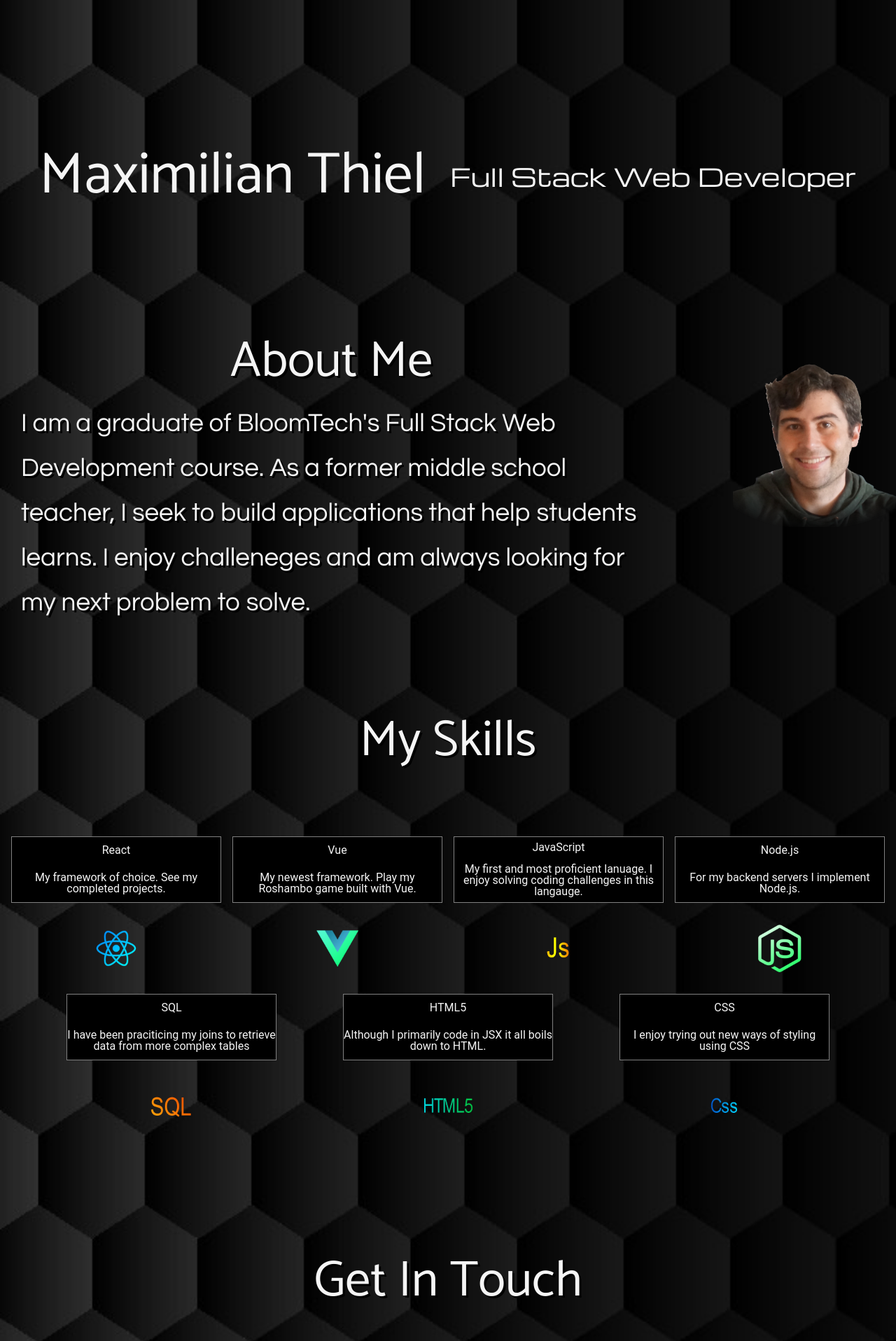
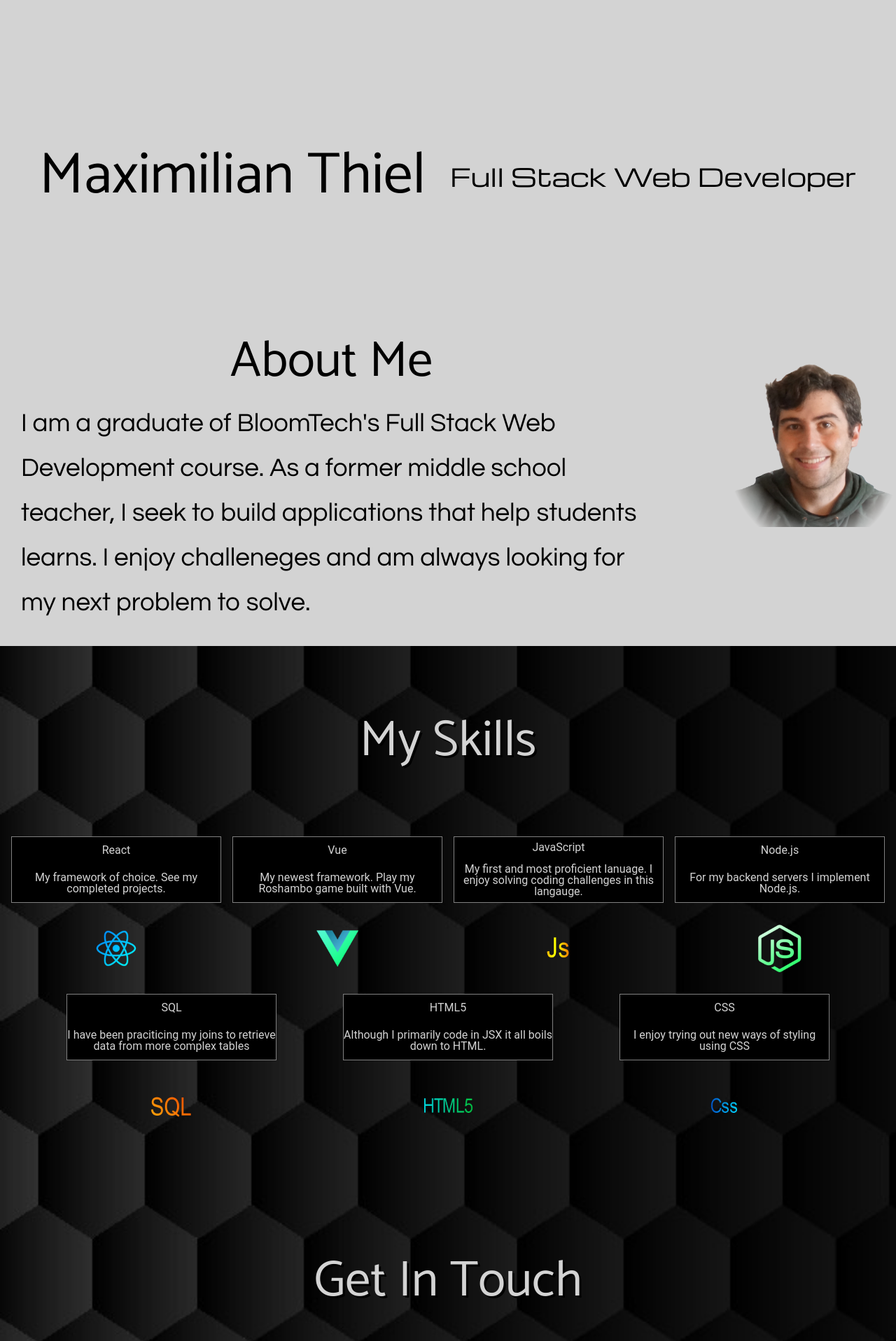
Before and after one commit to MaxT6/portfolio, a React (Create React App) app: page / in a window 1280 px wide. Shown: the top 1916 px of the page at 70% size. Built offline with nearby package versions, Linux system fonts and the light colour scheme; a web font is replaced by a local one.

Commit message:
Updated backgrounds for Nav, Title, and About me

```diff
--- a/src/components/Home.js
+++ b/src/components/Home.js
@@ -78,7 +78,7 @@ const Home = () => {
         })}
       </div>
       <section className="form">
-        <div className="get-in-touch-div">
+        <div className="get-in-touch-container">
           <h2 className="get-in-touch">Get In Touch</h2>
         </div>
         <div className="contact-text-container">
--- a/src/styles/App.scss
+++ b/src/styles/App.scss
@@ -55,7 +55,7 @@ table {
 body {
   background-image: url("../../public/images/s-fade-bg.jpeg");
   background-size: cover;
-  color: whitesmoke;
+  color: black;
 }
 
 img {
@@ -68,6 +68,7 @@ img {
   justify-content: space-around;
   padding: 2%;
   font-family: $home-primary;
+  background-color:#d3d3d3;
 }
 
 .link {
@@ -88,6 +89,7 @@ img {
   align-items: center;
   width: 100%;
   height: 400px;
+  background-color:#d3d3d3
 }
 
 .header-title {
@@ -110,7 +112,7 @@ img {
   display: flex;
   justify-content: center;
   gap: 100px;
-  // background-color: darkslategrey;
+  background-color:#d3d3d3;
 }
 
 .about-txt-container {
@@ -126,7 +128,7 @@ img {
   font-family: $home-primary;
   text-align: center;
   margin-bottom: 20px;
-  text-shadow: 3px 3px black;
+  // text-shadow: 3px 3px black;
 }
 
 .about-txt {
@@ -134,7 +136,7 @@ img {
   font-size: 2.3rem;
   line-height: 4rem;
   font-family: $about-me;
-  text-shadow: 3px 3px black;
+  // text-shadow: 3px 3px black;
 }
 
 .img-container {
@@ -147,7 +149,7 @@ img {
   width: 600px;
   // background-color: red;
   border-radius: 15%;
-  -webkit-mask-image: radial-gradient(95% 65% at 50% 50%, black 55%, transparent 80%);
+  -webkit-mask-image: radial-gradient(69% 80% at 50% 50%, black 55%, transparent 80%);
 }
 
 /********************************************************************** vvv Home Page Section vvv **********************************************************************/
@@ -160,6 +162,8 @@ img {
   text-align: center;
   margin: 100px 0px;
   text-shadow: 3px 3px black;
+  color: #d3d3d3;
+  // background-color: #116399;
 }
 
 .icons-container {
@@ -168,6 +172,7 @@ img {
   justify-content: space-evenly;
   align-items: center;
   width: 100%;
+  color: #d3d3d3;
   // background-color: red;
   text-align: center;
 }
@@ -230,6 +235,10 @@ img {
   margin: 0 auto;
   text-align: center;
  position: relative;
+}
+
+.get-in-touch-container{
+  color: #d3d3d3;
 }
 
 .get-in-touch {
```
